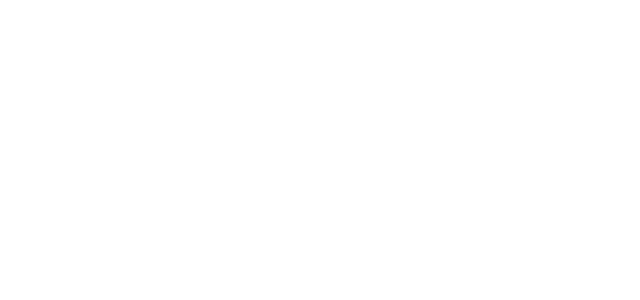
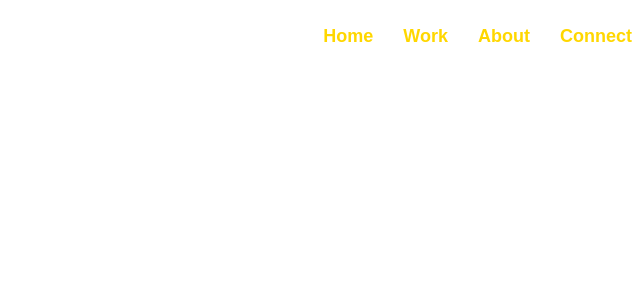
Before and after one commit to tamilselvanks007/personal-portfolio, a React (Create React App) app: page / in a window 1280 px wide. Shown: the top 300 px of the page, without its empty margins (640-1280 px from the left). Built offline with nearby package versions, Linux system fonts and the light colour scheme.

Commit message:
navbar🎉

```diff
--- a/package.json
+++ b/package.json
@@ -6,6 +6,7 @@
     "@testing-library/jest-dom": "^5.16.5",
     "@testing-library/react": "^13.3.0",
     "@testing-library/user-event": "^13.5.0",
+    "framer-motion": "^7.0.0",
     "react": "^18.2.0",
     "react-dom": "^18.2.0",
     "react-scripts": "5.0.1",
--- a/src/App.js
+++ b/src/App.js
@@ -1,8 +1,9 @@
+import Navbar from "./js/components/Navbar.jsx";
 
 function App() {
   return (
     <div className="App">
-
+      <Navbar />
     </div>
   );
 }
--- /dev/null
+++ b/src/css/components/navbar.css
@@ -0,0 +1,84 @@
+.navbar {
+  position: static;
+  right: 50px;
+  width: 100%;
+}
+.main-menue {
+  display: flex;
+  justify-content: flex-end;
+  width: 100%;
+}
+@media screen and (max-width: 426px) {
+  .main-menue {
+    justify-content: center;
+  }
+  .nav {
+    right: 0;
+  }
+}
+.main-menue ul {
+  display: flex;
+  gap: 30px;
+  text-decoration: none;
+  list-style-type: none;
+  font-family: "panchang", sans-serif;
+  font-weight: 700;
+  font-size: clamp(12px, 8px + 2vw, 18px);
+}
+.main-menue a {
+  all: unset;
+  cursor: pointer;
+  color: #ffd700;
+}
+.main-menue ul li a {
+  position: relative;
+}
+.main-menue ul li a:after {
+  position: absolute;
+  bottom: 0;
+  left: 0;
+  right: 0;
+  margin: auto;
+  width: 0%;
+  content: ".";
+  color: transparent;
+  background: #aaa;
+  height: 1px;
+}
+.main-menue ul li a {
+  transition: all 2s;
+}
+
+.main-menue ul li a:after {
+  text-align: left;
+  content: ".";
+  margin: 0;
+  opacity: 0;
+}
+.main-menue ul li a:hover {
+  color: rgb(14, 14, 14);
+  z-index: 1;
+}
+.main-menue ul li a:hover:after {
+  z-index: -10;
+  animation: fill 1s forwards;
+  -webkit-animation: fill 1s forwards;
+  -moz-animation: fill 1s forwards;
+  opacity: 1;
+}
+
+@keyframes fill {
+  0% {
+    width: 0%;
+    height: 1px;
+  }
+  50% {
+    width: 100%;
+    height: 1px;
+  }
+  100% {
+    width: 100%;
+    height: 100%;
+    background: #ffd700;
+  }
+}
--- /dev/null
+++ b/src/js/components/Navbar.jsx
@@ -0,0 +1,40 @@
+import React from "react";
+import "../../css/components/navbar.css";
+import { motion } from "framer-motion";
+
+const Navbar = () => {
+  return (
+    <>
+      <motion.navbar
+        className="navbar"
+        initial={{ y: -400 }}
+        animate={{ y: 0 }}
+        transition={{
+          duration: 1.2,
+          type: "spring",
+          ease: "easeInOut",
+          delay: 0.8,
+        }}
+      >
+        <div className="main-menue">
+          <ul>
+            <li>
+              <a href="#home"> Home </a>
+            </li>
+            <li>
+              <a href="#work">Work</a>
+            </li>
+            <li>
+              <a href="#about">About</a>
+            </li>
+            <li>
+              <a href="#connect">Connect</a>
+            </li>
+          </ul>
+        </div>
+      </motion.navbar>
+    </>
+  );
+};
+
+export default Navbar;
```
Also changed, not shown: 1 other file (tests, documents, lock files or other folders).
